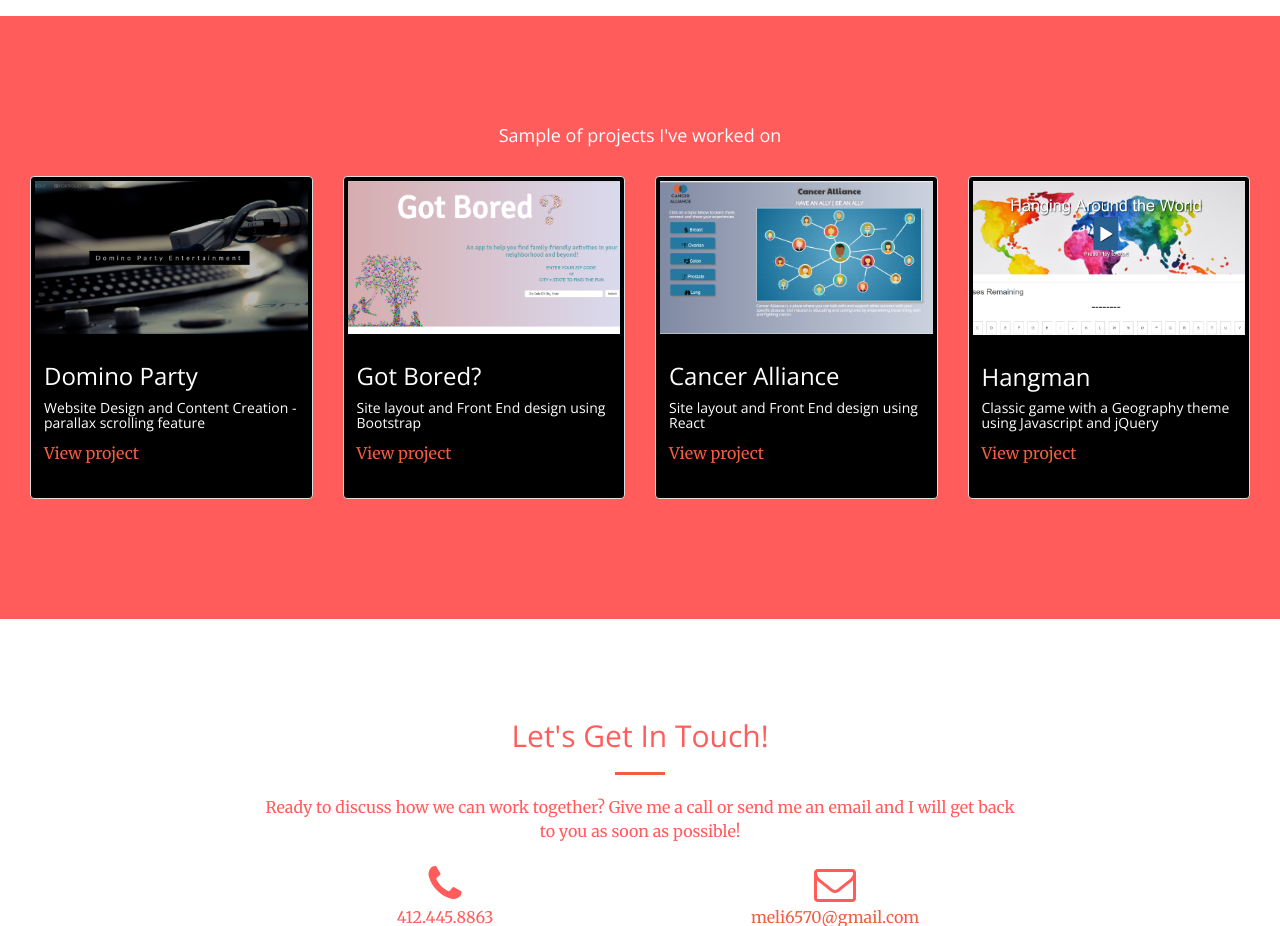
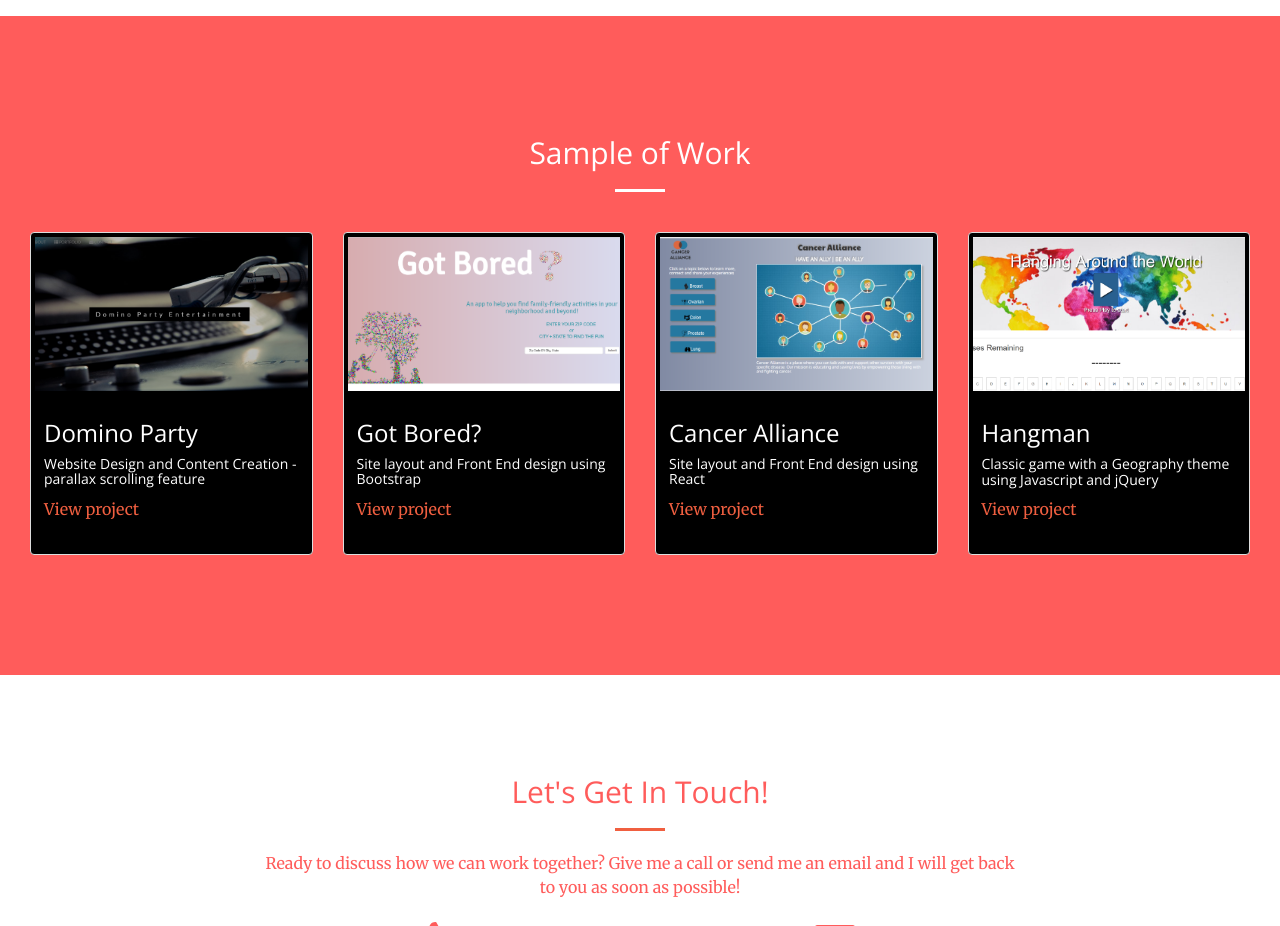
Before and after one commit to meli6570/mysite, a website: page index.html in a window 1280 px wide. Shown: the part 1740-2666 px from the top of the page. Drawn offline with nearby package versions, Linux system fonts and the light colour scheme.

Commit message:
text changes

```diff
--- a/index.html
+++ b/index.html
@@ -149,8 +149,10 @@
 
    <section class="bg-primary"; style="background-color: #FF5C5B;">
 <div id='portfolio'><a name="Projects"></a></div>
+<br>
 <div class="container-fluid">
-    <h4 style="color:white; text-align: center;">Sample of projects I've worked on</h4>
+     <h2 class="section-heading" style="text-align: center;">Sample of Work</h2>
+                    <hr class="primary" style="border-color: white;">
 <br>
 <!-- thumbnails for projects -->
     <div class="container-fluid">
```
